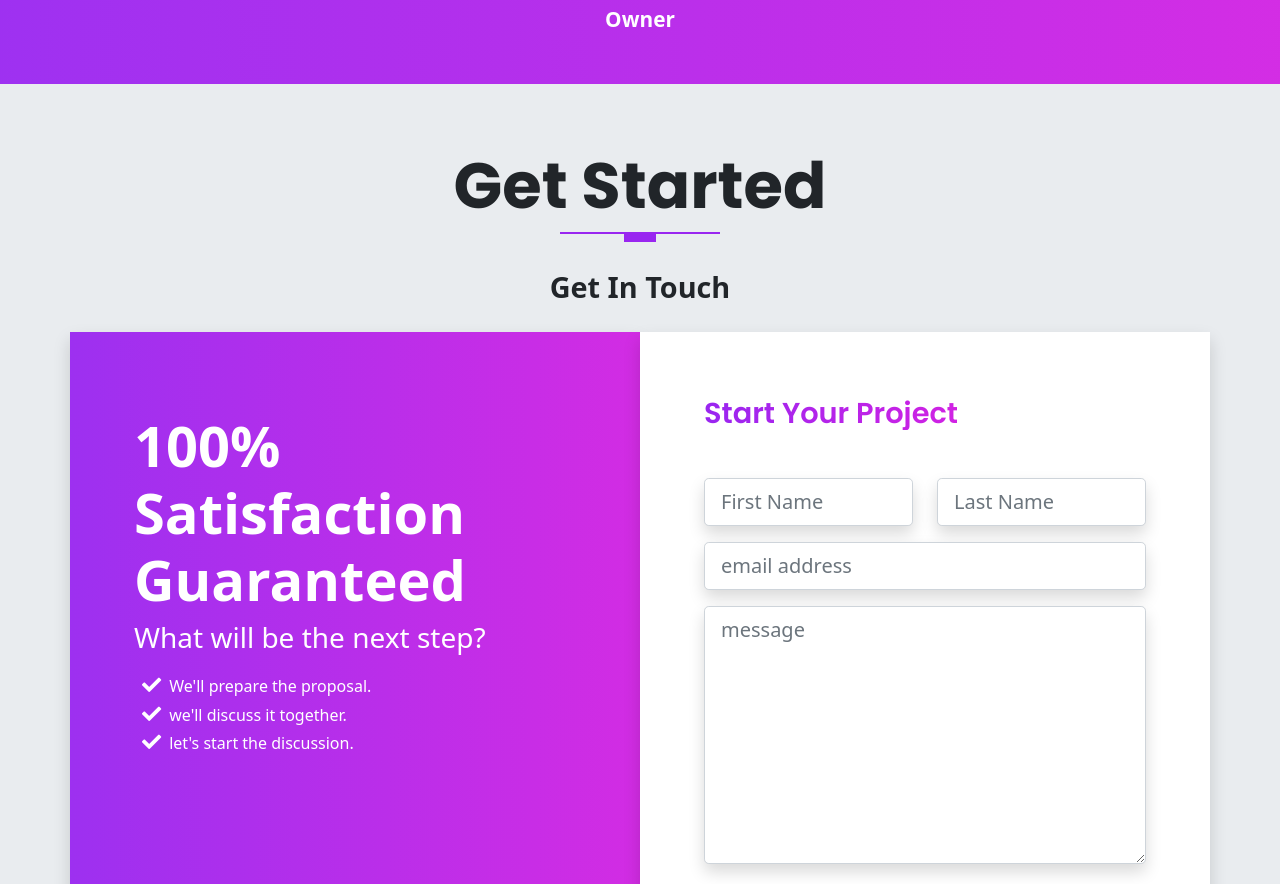
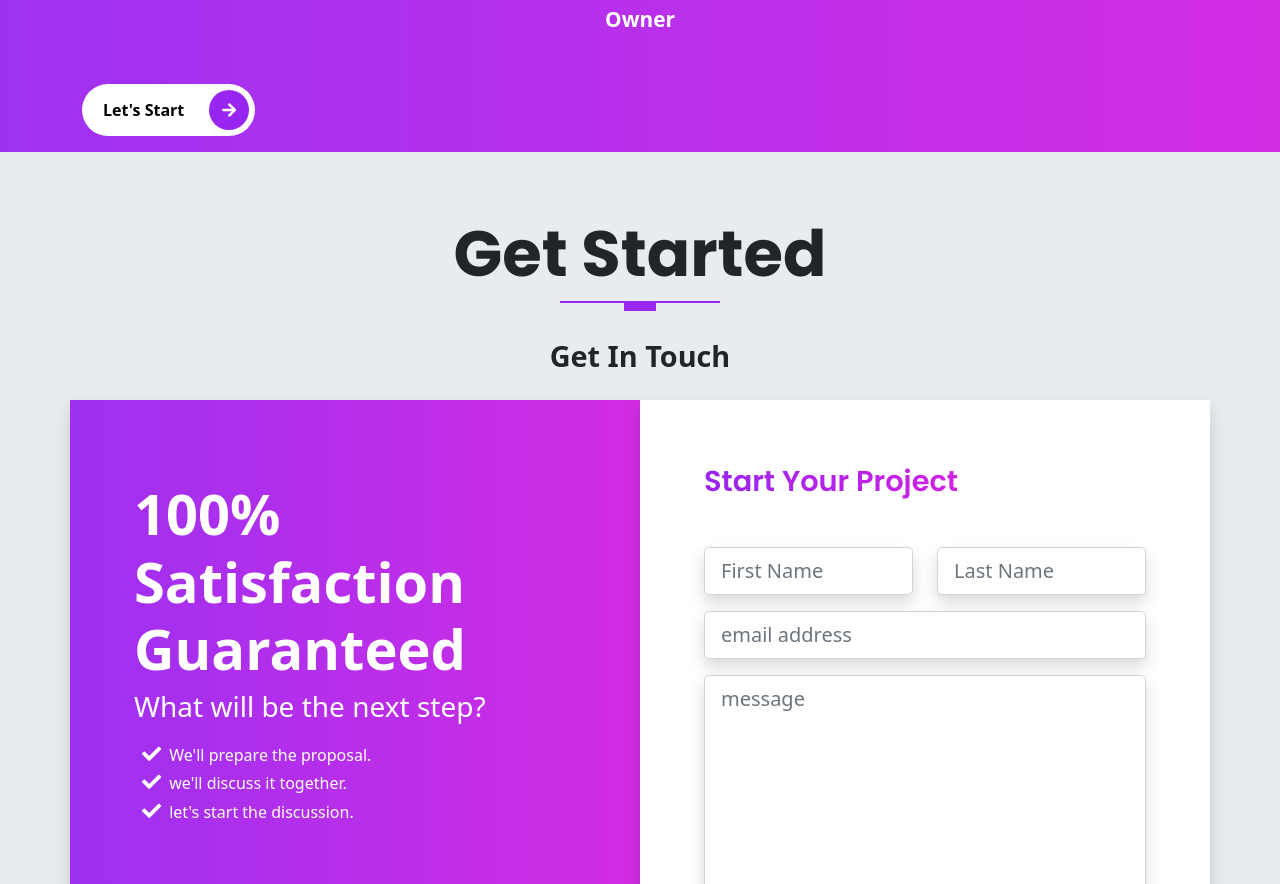
Before and after one commit to DhrumitBoricha/Prtfolio, a website: page index.html in a window 1280 px wide. Shown: the part 3613-4497 px from the top of the page. Drawn offline with nearby package versions, Linux system fonts and the light colour scheme; files that its build step writes are made by us from their sources.

Commit message:
Update index.html

```diff
--- a/index.html
+++ b/index.html
@@ -188,6 +188,10 @@
             <div class="testimonials__name">
               <h3>Dhrumit</h3>
               <p class="fw-light">Owner</p>
+<a href="#services" style="text-decoration: none;">
+        <button type="button"  class="rounded-pill btn-rounded">Let's Start
+          <span ><i  class="fas fa-arrow-right"></i></span>
+        </button></a>
             </div>
           </div>
           <!-- CAROUSEL ITEM 2 -->
```
